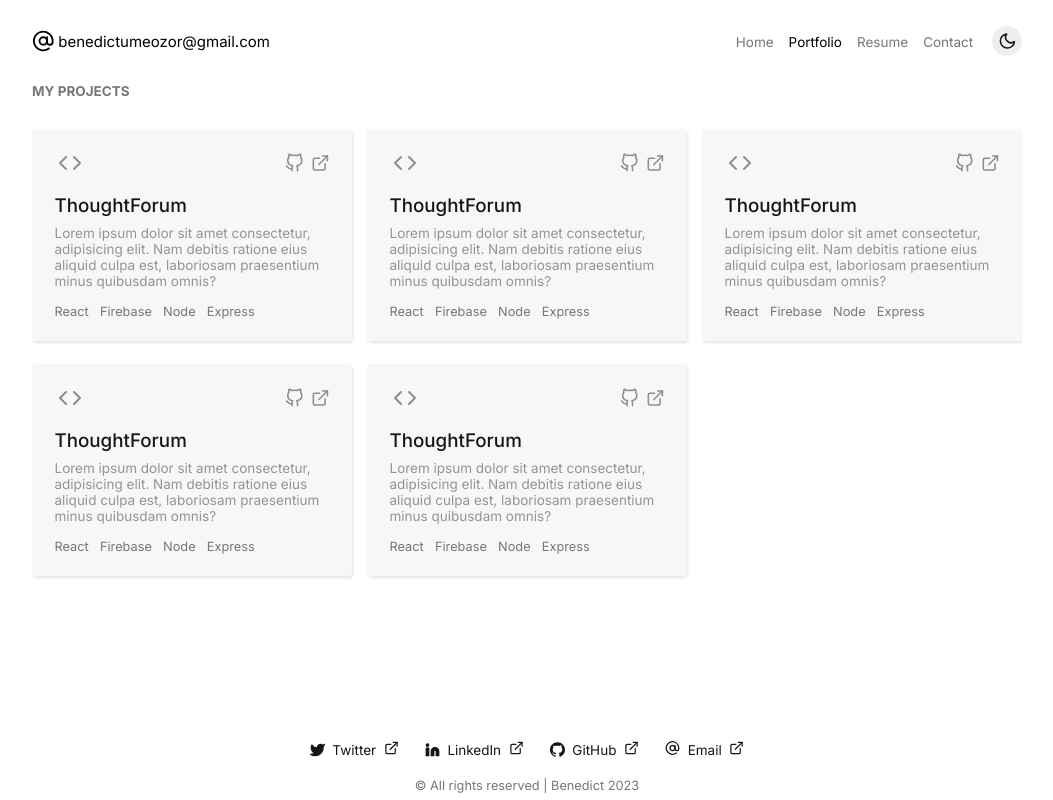
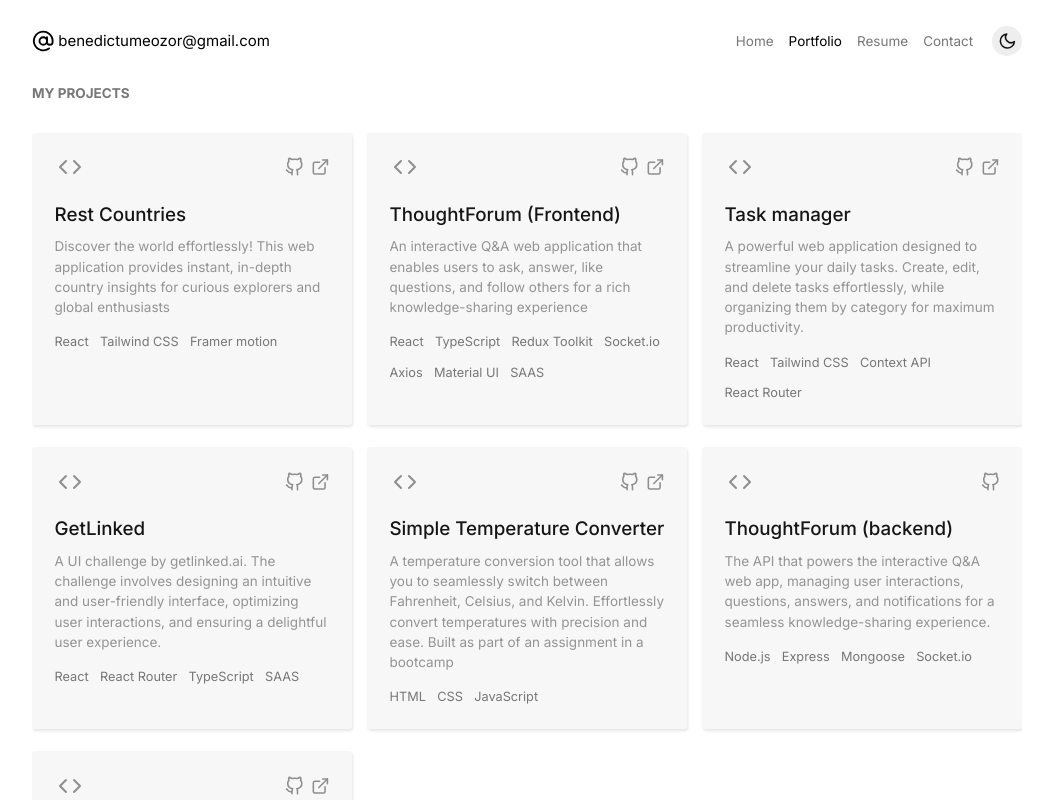
Before and after one commit to BenedictUmeozor/Portfolio, a React (Vite) app: page /portfolio in a window 1280 px wide. Shown: the whole page, without its empty margins (113-1166 px from the left). Built offline with nearby package versions, Linux system fonts and the light colour scheme.

Commit message:
projects data, social links

```diff
--- a/src/components/Footer/Desktop/index.tsx
+++ b/src/components/Footer/Desktop/index.tsx
@@ -5,21 +5,33 @@ export default function DesktopFooter() {
   return (
     <>
       <div className={styles.desktop}>
-        <a href="#" target="_blank" rel="noopener noreferrer">
+        <a
+          href="https://www.twitter.com/dev_benedict"
+          target="_blank"
+          rel="noopener noreferrer"
+        >
           <Twitter className={styles.icon} />
           <span>Twitter</span>
           <span>
             <ExternalLink className={styles.icon} />
           </span>
         </a>
-        <a href="#" target="_blank" rel="noopener noreferrer">
+        <a
+          href="https://www.linkedin.com/in/benedict-umeozor-014b70228/"
+          target="_blank"
+          rel="noopener noreferrer"
+        >
           <Linkedin className={styles.icon} />
           <span>LinkedIn</span>
           <span>
             <ExternalLink className={styles.icon} />
           </span>
         </a>
-        <a href="#" target="_blank" rel="noopener noreferrer">
+        <a
+          href="https://github.com/BenedictUmeozor"
+          target="_blank"
+          rel="noopener noreferrer"
+        >
           <svg className={styles.icon} viewBox="0 0 24 24" aria-hidden="true">
             <path d="M12 .297c-6.63 0-12 5.373-12 12 0 5.303 3.438 9.8 8.205 11.385.6.113.82-.258.82-.577 0-.285-.01-1.04-.015-2.04-3.338.724-4.042-1.61-4.042-1.61C4.422 18.07 3.633 17.7 3.633 17.7c-1.087-.744.084-.729.084-.729 1.205.084 1.838 1.236 1.838 1.236 1.07 1.835 2.809 1.305 3.495.998.108-.776.417-1.305.76-1.605-2.665-.3-5.466-1.332-5.466-5.93 0-1.31.465-2.38 1.235-3.22-.135-.303-.54-1.523.105-3.176 0 0 1.005-.322 3.3 1.23.96-.267 1.98-.399 3-.405 1.02.006 2.04.138 3 .405 2.28-1.552 3.285-1.23 3.285-1.23.645 1.653.24 2.873.12 3.176.765.84 1.23 1.91 1.23 3.22 0 4.61-2.805 5.625-5.475 5.92.42.36.81 1.096.81 2.22 0 1.606-.015 2.896-.015 3.286 0 .315.21.69.825.57C20.565 22.092 24 17.592 24 12.297c0-6.627-5.373-12-12-12"></path>
           </svg>
--- a/src/components/Footer/Mobile/index.tsx
+++ b/src/components/Footer/Mobile/index.tsx
@@ -5,13 +5,25 @@ export default function MobileFooter() {
   return (
     <>
       <div className={styles.mobile}>
-        <a href="#" target="_blank" rel="noopener noreferrer">
+        <a
+          href="https://www.twitter.com/dev_benedict"
+          target="_blank"
+          rel="noopener noreferrer"
+        >
           <Twitter className={styles.icon} />
         </a>
-        <a href="#" target="_blank" rel="noopener noreferrer">
+        <a
+          href="https://www.linkedin.com/in/benedict-umeozor-014b70228/"
+          target="_blank"
+          rel="noopener noreferrer"
+        >
           <Linkedin className={styles.icon} />
         </a>
-        <a href="#" target="_blank" rel="noopener noreferrer">
+        <a
+          href="https://github.com/BenedictUmeozor"
+          target="_blank"
+          rel="noopener noreferrer"
+        >
           <svg className={styles.icon} viewBox="0 0 24 24" aria-hidden="true">
             <path d="M12 .297c-6.63 0-12 5.373-12 12 0 5.303 3.438 9.8 8.205 11.385.6.113.82-.258.82-.577 0-.285-.01-1.04-.015-2.04-3.338.724-4.042-1.61-4.042-1.61C4.422 18.07 3.633 17.7 3.633 17.7c-1.087-.744.084-.729.084-.729 1.205.084 1.838 1.236 1.838 1.236 1.07 1.835 2.809 1.305 3.495.998.108-.776.417-1.305.76-1.605-2.665-.3-5.466-1.332-5.466-5.93 0-1.31.465-2.38 1.235-3.22-.135-.303-.54-1.523.105-3.176 0 0 1.005-.322 3.3 1.23.96-.267 1.98-.399 3-.405 1.02.006 2.04.138 3 .405 2.28-1.552 3.285-1.23 3.285-1.23.645 1.653.24 2.873.12 3.176.765.84 1.23 1.91 1.23 3.22 0 4.61-2.805 5.625-5.475 5.92.42.36.81 1.096.81 2.22 0 1.606-.015 2.896-.015 3.286 0 .315.21.69.825.57C20.565 22.092 24 17.592 24 12.297c0-6.627-5.373-12-12-12"></path>
           </svg>
--- a/src/components/Header/Mobile/Menu/index.tsx
+++ b/src/components/Header/Mobile/Menu/index.tsx
@@ -2,7 +2,7 @@ import { NavLink } from "react-router-dom";
 import { NavLink as NavLinkInterface } from "../../../../helpers/interfaces";
 import { MobileScreen } from "../../../../screens";
 import styles from "./menu.module.scss";
-import { AtSign, Facebook, GitHub, Linkedin, Twitter } from "react-feather";
+import { AtSign, GitHub, Linkedin, Twitter } from "react-feather";
 import { MouseEvent } from "react";
 
 type PropTypes = {
@@ -35,22 +35,35 @@ export default function Menu({ navLinks, closeMenu }: PropTypes) {
           <div className={styles.socialsContainer}>
             <h2>Connect with me</h2>
             <div className={styles.socials}>
-              <a href="#" target="_blank" rel="noopener noreferrer">
+              <a
+                href="https://www.twitter.com/dev_benedict"
+                target="_blank"
+                rel="noopener noreferrer"
+              >
                 <Twitter />
               </a>
-              <a href="#" target="_blank" rel="noopener noreferrer">
+              <a
+                href="https://github.com/BenedictUmeozor"
+                target="_blank"
+                rel="noopener noreferrer"
+              >
                 <GitHub />
               </a>
-              <a href="#" target="_blank" rel="noopener noreferrer">
+              <a
+                href="https://www.linkedin.com/in/benedict-umeozor-014b70228/"
+                target="_blank"
+                rel="noopener noreferrer"
+              >
                 <Linkedin />
               </a>
-              <a href="#" target="_blank" rel="noopener noreferrer">
+              <a
+                href="mailto:benedictumeozor@gmail.com"
+                target="_blank"
+                rel="noopener noreferrer"
+              >
                 <span>
                   <AtSign />
                 </span>
-              </a>
-              <a href="#" target="_blank" rel="noopener noreferrer">
-                <Facebook />
               </a>
             </div>
           </div>
--- a/src/components/Header/Mobile/mobile.module.scss
+++ b/src/components/Header/Mobile/mobile.module.scss
@@ -60,8 +60,8 @@
 
 .icon {
   position: absolute;
-  top: 85%;
-  right: 1rem;
+  top: 90%;
+  right: 10%;
   height: 2rem;
   width: 2rem;
   display: flex;
--- a/src/components/Project/index.tsx
+++ b/src/components/Project/index.tsx
@@ -1,7 +1,12 @@
 import { Code, ExternalLink, GitHub } from "react-feather";
 import styles from "./project.module.scss";
+import { Project as ProjectInterface } from "../../data";
 
-export default function Project() {
+type PropTypes = {
+  project: ProjectInterface;
+};
+
+export default function Project({ project }: PropTypes) {
   return (
     <>
       <div className={styles.card}>
@@ -10,27 +15,32 @@ export default function Project() {
             <Code className={styles.code} />
           </div>
           <div className={styles.links}>
-            <a href="#" target="_blank" rel="noopener noreferrer">
+            <a
+              href={project.codeRepository}
+              target="_blank"
+              rel="noopener noreferrer"
+            >
               <GitHub />
             </a>
-            <a href="#" target="_blank" rel="noopener noreferrer">
-              <ExternalLink />
-            </a>
+            {project.liveUrl && (
+              <a
+                href={project.liveUrl}
+                target="_blank"
+                rel="noopener noreferrer"
+              >
+                <ExternalLink />
+              </a>
+            )}
           </div>
         </div>
         <div className={styles.body}>
-          <h4>ThoughtForum</h4>
-          <p>
-            Lorem ipsum dolor sit amet consectetur, adipisicing elit. Nam
-            debitis ratione eius aliquid culpa est, laboriosam praesentium minus
-            quibusdam omnis?
-          </p>
+          <h4>{project.title}</h4>
+          <p>{project.description}</p>
         </div>
         <div className={styles.footer}>
-          <span>React</span>
-          <span>Firebase</span>
-          <span>Node</span>
-          <span>Express</span>
+          {project.tools.map((tool) => (
+            <span key={tool}>{tool}</span>
+          ))}
         </div>
       </div>
     </>
--- a/src/components/Project/project.module.scss
+++ b/src/components/Project/project.module.scss
@@ -51,6 +51,7 @@
   .footer {
     display: flex;
     align-items: center;
+    flex-wrap: wrap;
     gap: 0.75rem;
 
     span {
--- /dev/null
+++ b/src/data/index.ts
@@ -0,0 +1,90 @@
+export interface Project {
+  id: number;
+  title: string;
+  description: string;
+  liveUrl: string | null;
+  codeRepository: string;
+  tools: string[];
+}
+
+export const projects: Project[] = [
+  {
+    id: 1,
+    title: "Rest Countries",
+    description:
+      "Discover the world effortlessly! This web application provides instant, in-depth country insights for curious explorers and global enthusiasts",
+    liveUrl: "https://rest-countries-ten-blond.vercel.app/",
+    codeRepository: "https://github.com/BenedictUmeozor/Rest-Countries",
+    tools: ["React", "Tailwind CSS", "Framer motion"],
+  },
+  {
+    id: 2,
+    title: "ThoughtForum (Frontend)",
+    description:
+      "An interactive Q&A web application that enables users to ask, answer, like questions, and follow others for a rich knowledge-sharing experience",
+    liveUrl: "https://thought-forum.vercel.app/",
+    codeRepository: "https://github.com/BenedictUmeozor/ThoughtForum-frontend-",
+    tools: [
+      "React",
+      "TypeScript",
+      "Redux Toolkit",
+      "Socket.io",
+      "Axios",
+      "Material UI",
+      "SAAS",
+    ],
+  },
+  {
+    id: 3,
+    title: "Task manager",
+    description:
+      "A powerful web application designed to streamline your daily tasks. Create, edit, and delete tasks effortlessly, while organizing them by category for maximum productivity.",
+    liveUrl: "https://task-manager-ten-lac.vercel.app/",
+    codeRepository: "https://github.com/BenedictUmeozor/Task-Manager",
+    tools: ["React", "Tailwind CSS", "Context API", "React Router"],
+  },
+  {
+    id: 4,
+    title: "GetLinked",
+    description:
+      "A UI challenge by getlinked.ai. The challenge involves designing an intuitive and user-friendly interface, optimizing user interactions, and ensuring a delightful user experience.",
+    liveUrl: "https://get-linked-nine.vercel.app/",
+    codeRepository: "https://github.com/BenedictUmeozor/getLinked",
+    tools: ["React", "React Router", "TypeScript", "SAAS"],
+  },
+  {
+    id: 5,
+    title: "Simple Temperature Converter",
+    description:
+      "A temperature conversion tool that allows you to seamlessly switch between Fahrenheit, Celsius, and Kelvin. Effortlessly convert temperatures with precision and ease. Built as part of an assignment in a bootcamp",
+    liveUrl: "https://simple-temperature-converter-gules.vercel.app/",
+    codeRepository: "https://github.com/BenedictUmeozor/Temperature-Converter",
+    tools: ["HTML", "CSS", "JavaScript"],
+  },
+  {
+    id: 6,
+    title: "ThoughtForum (backend)",
+    description:
+      "The API that powers the interactive Q&A web app, managing user interactions, questions, answers, and notifications for a seamless knowledge-sharing experience.",
+    liveUrl: null,
+    codeRepository: "https://github.com/BenedictUmeozor/ThoughtForum-backend-",
+    tools: ["Node.js", "Express", "Mongoose", "Socket.io"],
+  },
+  {
+    id: 7,
+    title: "Benedict Umeozor",
+    description: "My portfolio website showcases my creative journey, featuring a diverse range of projects that reflect my skills, passions, and dedication",
+    liveUrl: "https://benedictumeozor.vercel.app/",
+    codeRepository: "https://github.com/BenedictUmeozor/Portfolio",
+    tools: ["React", "TypeScript", "SAAS"]
+  },
+];
+
+// {
+//   id: 8,
+//   title: "",
+//   description: "",
+//   liveUrl: "",
+//   codeRepository: "",
+//   tools: [],
+// },
--- a/src/index.scss
+++ b/src/index.scss
@@ -5,6 +5,7 @@
   font-family: "Inter", sans-serif;
 
   color-scheme: light dark;
+  line-height: 1.5;
 
   font-synthesis: none;
   text-rendering: optimizeLegibility;
--- a/src/pages/Portfolio/index.tsx
+++ b/src/pages/Portfolio/index.tsx
@@ -1,6 +1,7 @@
 import Project from "../../components/Project";
 import Helmet from "react-helmet";
 import styles from "./portfolio.module.scss";
+import { projects } from "../../data";
 
 export default function Portfolio() {
   return (
@@ -11,11 +12,9 @@ export default function Portfolio() {
       <div className={styles.portfolio}>
         <h3>MY PROJECTS</h3>
         <div className={styles.projects}>
-          <Project />
-          <Project />
-          <Project />
-          <Project />
-          <Project />
+          {projects.map((project) => (
+            <Project key={project.id} project={project} />
+          ))}
         </div>
       </div>
     </>
```
